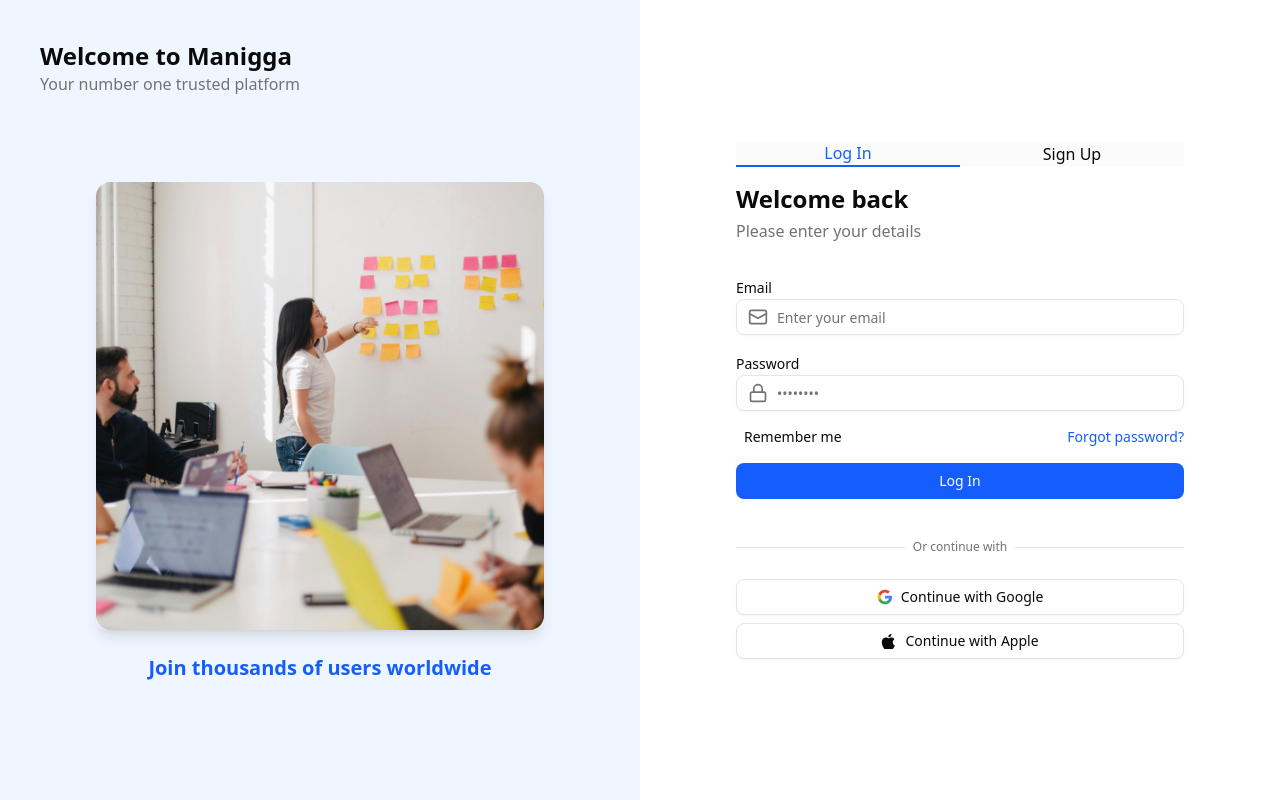
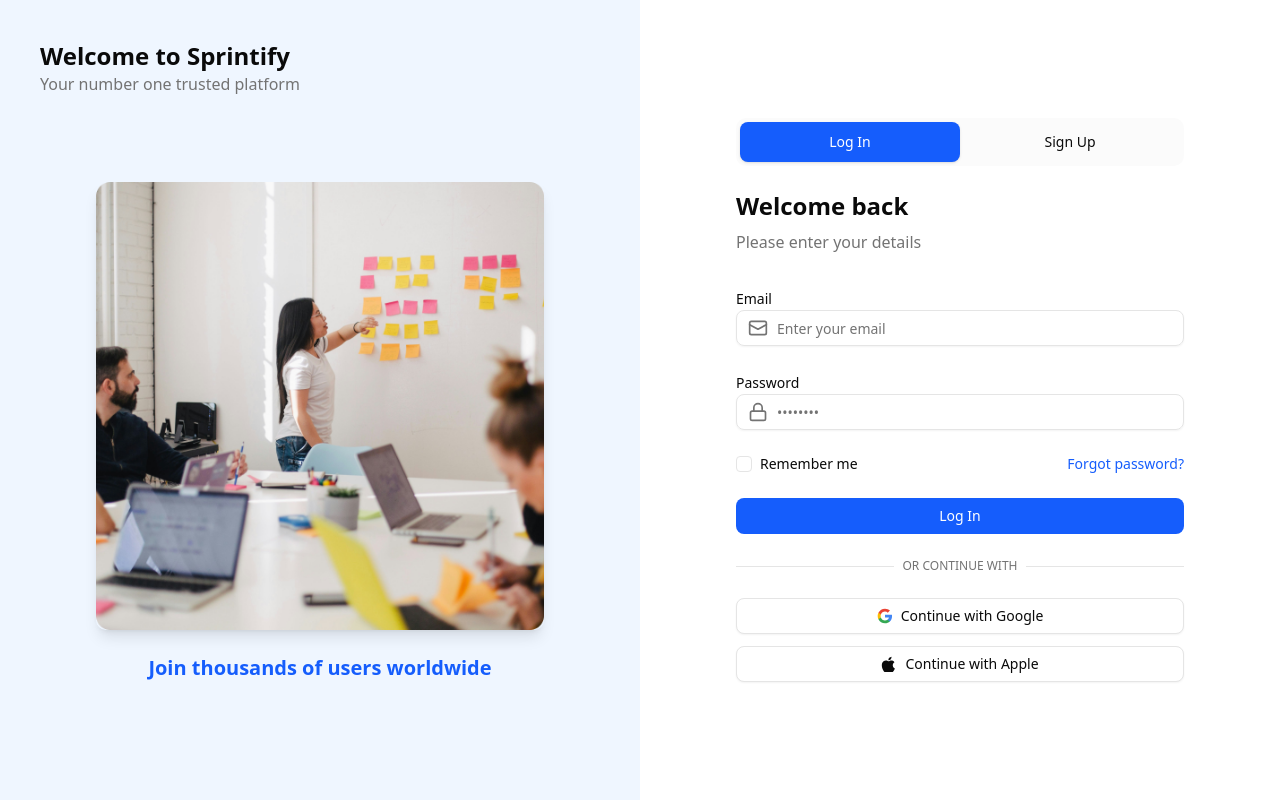
Before and after one commit to fuentes-vincent/project-manigga, a Next.js app: page /login in a window 1280 px wide. Built offline with nearby package versions, Linux system fonts and the light colour scheme.

Commit message:
Rename project and update log-in form ui

```diff
--- a/src/app/layout.tsx
+++ b/src/app/layout.tsx
@@ -14,7 +14,7 @@ const geistMono = Geist_Mono({
 });
 
 export const metadata: Metadata = {
-  title: "Manigga",
+  title: "Sprintify",
   description: "Your number one trusted platform",
 };
 
--- a/src/components/auth/LoginForm.tsx
+++ b/src/components/auth/LoginForm.tsx
@@ -24,7 +24,7 @@ export function LoginForm() {
       <div className="hidden lg:flex w-1/2 flex-col bg-blue-50 dark:bg-blue-950 p-10">
         <div className="flex justify-between items-center mb-2">
           <div>
-            <h2 className="text-2xl font-bold text-foreground">Welcome to Manigga</h2>
+            <h2 className="text-2xl font-bold text-foreground">Welcome to Sprintify</h2>
             <p className="text-muted-foreground">Your number one trusted platform</p>
           </div>
         </div>
@@ -46,33 +46,40 @@ export function LoginForm() {
 
       {/* Right side - form */}
       <div className="flex flex-1 items-center justify-center p-6 bg-background">
-        <div className="w-full max-w-md">
-          <div className="flex justify-end mb-4 lg:hidden">
-          </div>
-          <div className="mb-8">
+        <div className="w-full max-w-md space-y-8">
+          <div className="text-center lg:text-left">
             <Tabs defaultValue="login" className="w-full">
-              <TabsList className="grid w-full grid-cols-2 mb-4 bg-muted/40 dark:bg-muted/20">
+              <TabsList className="inline-flex h-12 items-center justify-center rounded-lg bg-muted/40 dark:bg-muted/20 p-1 w-full">
                 <TabsTrigger
                   value="login"
-                  className="data-[state=active]:text-blue-600 dark:data-[state=active]:text-blue-400 data-[state=active]:border-b-2 data-[state=active]:border-blue-600 dark:data-[state=active]:border-blue-400"
+                  className="inline-flex items-center justify-center whitespace-nowrap rounded-md px-6 py-2.5 text-sm font-medium ring-offset-background transition-all focus-visible:outline-none focus-visible:ring-2 focus-visible:ring-ring focus-visible:ring-offset-2 disabled:pointer-events-none disabled:opacity-50 data-[state=active]:bg-blue-600 data-[state=active]:text-white data-[state=active]:shadow-sm flex-1"
                 >
                   Log In
                 </TabsTrigger>
-                <TabsTrigger value="signup">Sign Up</TabsTrigger>
+                <TabsTrigger
+                  value="signup"
+                  className="inline-flex items-center justify-center whitespace-nowrap rounded-md px-6 py-2.5 text-sm font-medium ring-offset-background transition-all focus-visible:outline-none focus-visible:ring-2 focus-visible:ring-ring focus-visible:ring-offset-2 disabled:pointer-events-none disabled:opacity-50 data-[state=active]:bg-blue-600 data-[state=active]:text-white data-[state=active]:shadow-sm flex-1"
+                >
+                  Sign Up
+                </TabsTrigger>
               </TabsList>
-              <TabsContent value="login">
-                <h2 className="text-2xl font-bold mb-1 text-foreground">Welcome back</h2>
-                <p className="text-muted-foreground mb-6">Please enter your details</p>
+              <TabsContent value="login" className="mt-6">
+                <div className="space-y-2">
+                  <h2 className="text-2xl font-bold text-foreground">Welcome back</h2>
+                  <p className="text-muted-foreground">Please enter your details</p>
+                </div>
               </TabsContent>
-              <TabsContent value="signup">
-                <h2 className="text-2xl font-bold mb-1 text-foreground">Create an account</h2>
-                <p className="text-muted-foreground mb-6">Enter your details to get started</p>
+              <TabsContent value="signup" className="mt-6">
+                <div className="space-y-2">
+                  <h2 className="text-2xl font-bold text-foreground">Create an account</h2>
+                  <p className="text-muted-foreground">Enter your details to get started</p>
+                </div>
               </TabsContent>
             </Tabs>
           </div>
 
-          <form onSubmit={handleLogin} className="space-y-4">
-            <div className="space-y-1.5">
+          <form onSubmit={handleLogin} className="space-y-6">
+            <div className="space-y-2">
               <label htmlFor="email" className="text-sm font-medium text-foreground">Email</label>
               <div className="relative">
                 <span className="absolute left-3 top-1/2 transform -translate-y-1/2 text-muted-foreground">
@@ -93,7 +100,7 @@ export function LoginForm() {
               </div>
             </div>
 
-            <div className="space-y-1.5">
+            <div className="space-y-2">
               <label htmlFor="password" className="text-sm font-medium text-foreground">Password</label>
               <div className="relative">
                 <span className="absolute left-3 top-1/2 transform -translate-y-1/2 text-muted-foreground">
@@ -120,12 +127,13 @@ export function LoginForm() {
                   id="remember"
                   checked={rememberMe}
                   onCheckedChange={(checked) => setRememberMe(checked as boolean)}
+                  className="h-4 w-4 rounded border border-input"
                 />
                 <label htmlFor="remember" className="text-sm font-medium text-foreground">
                   Remember me
                 </label>
               </div>
-              <a href="#" className="text-sm text-blue-600 dark:text-blue-400 hover:underline">
+              <a href="#" className="text-sm font-medium text-blue-600 dark:text-blue-400 hover:underline">
                 Forgot password?
               </a>
             </div>
@@ -134,17 +142,17 @@ export function LoginForm() {
               Log In
             </Button>
 
-            <div className="relative my-6">
+            <div className="relative">
               <div className="absolute inset-0 flex items-center">
                 <span className="w-full border-t border-border" />
               </div>
-              <div className="relative flex justify-center text-xs">
+              <div className="relative flex justify-center text-xs uppercase">
                 <span className="bg-background px-2 text-muted-foreground">Or continue with</span>
               </div>
             </div>
 
-            <div className="grid gap-2">
-              <Button variant="outline" type="button" className="flex items-center justify-center gap-2 border-border">
+            <div className="grid gap-3">
+              <Button variant="outline" type="button" className="flex items-center justify-center gap-2 border-border hover:bg-muted/50">
                 <svg xmlns="http://www.w3.org/2000/svg" height="20" width="20" viewBox="0 0 24 24">
                   <path d="M22.56 12.25c0-.78-.07-1.53-.2-2.25H12v4.26h5.92c-.26 1.37-1.04 2.53-2.21 3.31v2.77h3.57c2.08-1.92 3.28-4.74 3.28-8.09z" fill="#4285F4"/>
                   <path d="M12 23c2.97 0 5.46-.98 7.28-2.66l-3.57-2.77c-.98.66-2.23 1.06-3.71 1.06-2.86 0-5.29-1.93-6.16-4.53H2.18v2.84C3.99 20.53 7.7 23 12 23z" fill="#34A853"/>
@@ -153,7 +161,7 @@ export function LoginForm() {
                 </svg>
                 Continue with Google
               </Button>
-              <Button variant="outline" type="button" className="flex items-center justify-center gap-2 border-border">
+              <Button variant="outline" type="button" className="flex items-center justify-center gap-2 border-border hover:bg-muted/50">
                 <svg xmlns="http://www.w3.org/2000/svg" height="20" width="20" viewBox="0 0 24 24" fill="currentColor">
                   <path d="M17.6 13.8c0-3 2.5-4.5 2.6-4.6-1.4-2.1-3.6-2.4-4.4-2.4-1.9-.2-3.6 1.1-4.6 1.1-.9 0-2.4-1.1-4-1-2 0-3.9 1.2-5 3-2.1 3.7-.5 9.1 1.5 12.1 1 1.5 2.2 3.1 3.8 3 1.5-.1 2.1-1 3.9-1s2.4 1 4 1 2.7-1.5 3.7-2.9c1.2-1.7 1.6-3.3 1.7-3.4-.1-.1-3.2-1.3-3.2-4.9zm-3-9c.8-1 1.4-2.4 1.2-3.8-1.2.1-2.6.8-3.5 1.8-.8.9-1.4 2.3-1.3 3.7 1.4.1 2.8-.7 3.6-1.7z" />
                 </svg>
```
